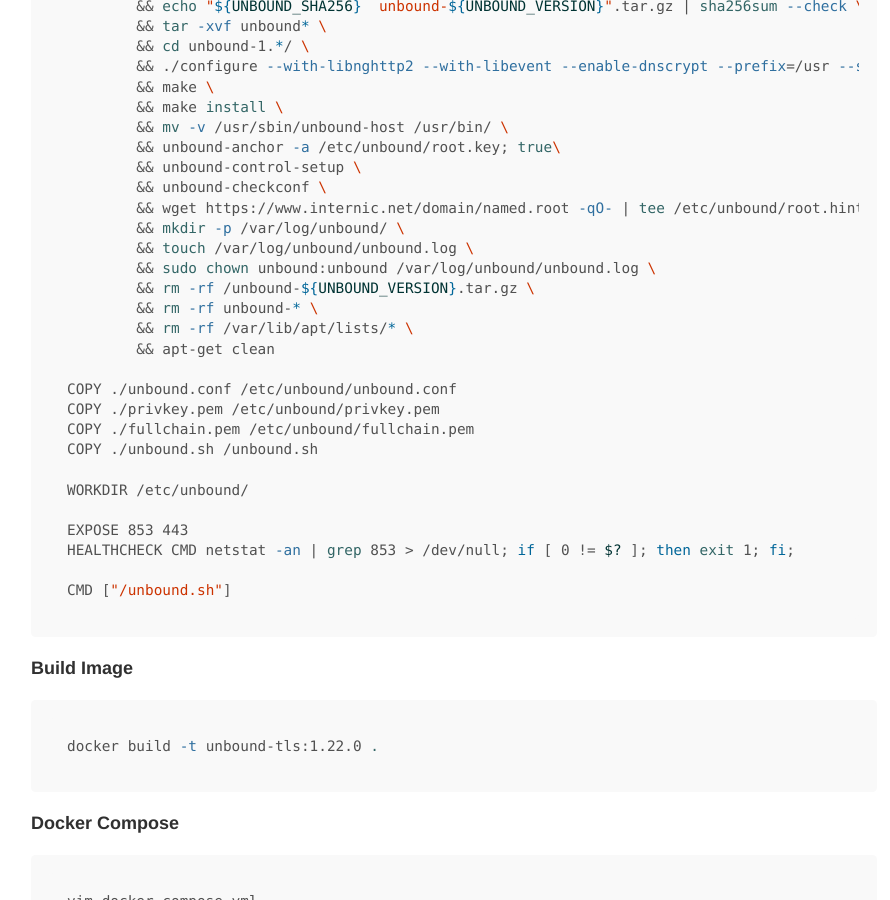
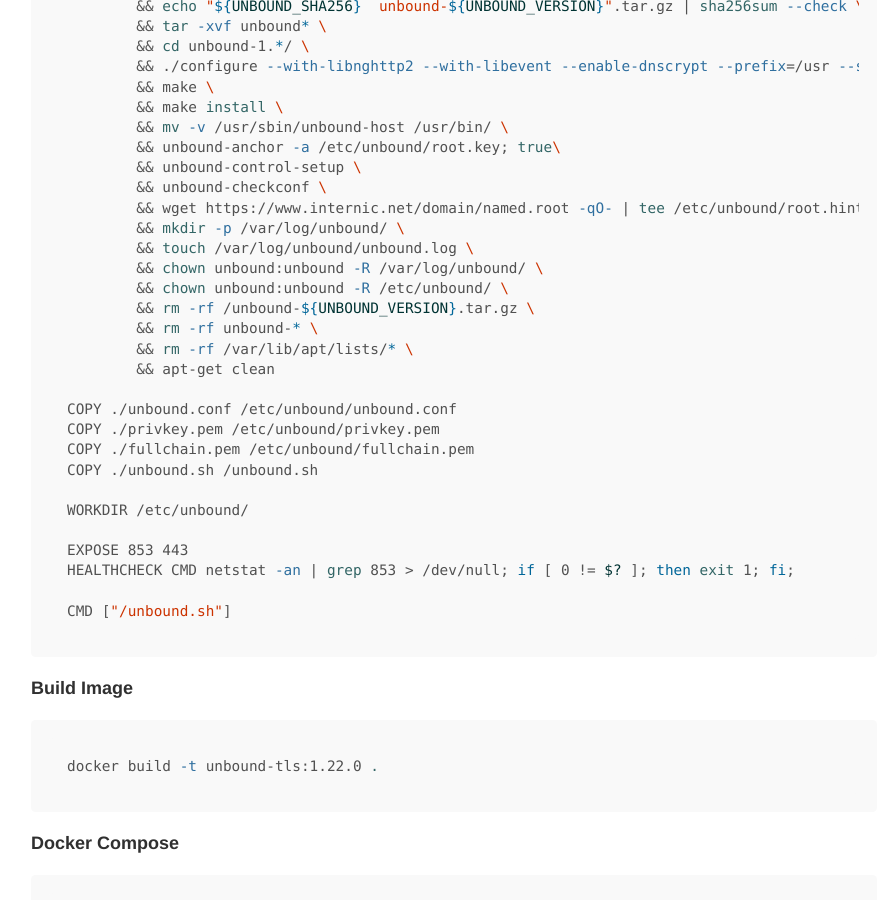
Before and after one commit to ChAndreas/chandreas.github.io, a Jekyll site: the page built from _posts/2019-01-29-unbound-privdns.md, in a window 1280 px wide and 900 px high, scrolled down 3518 px. Shown: the whole window, without its empty margins (186-1076 px from the left). Built offline with Jekyll 4.4.1, drawn with Linux system fonts in a browser that asks for light colours.

Commit message:
Update 2019-01-29-unbound-privdns.md

```diff
--- a/_posts/2019-01-29-unbound-privdns.md
+++ b/_posts/2019-01-29-unbound-privdns.md
@@ -166,7 +166,8 @@ RUN set -x \
 	&& wget https://www.internic.net/domain/named.root -qO- | tee /etc/unbound/root.hints \
         && mkdir -p /var/log/unbound/ \
         && touch /var/log/unbound/unbound.log \
-        && sudo chown unbound:unbound /var/log/unbound/unbound.log \
+        && chown unbound:unbound -R /var/log/unbound/ \
+        && chown unbound:unbound -R /etc/unbound/ \
 	&& rm -rf /unbound-${UNBOUND_VERSION}.tar.gz \
 	&& rm -rf unbound-* \
 	&& rm -rf /var/lib/apt/lists/* \
```
Also changed, not shown: other parts of _posts/2019-01-29-unbound-privdns.md (+1 -1 lines).
